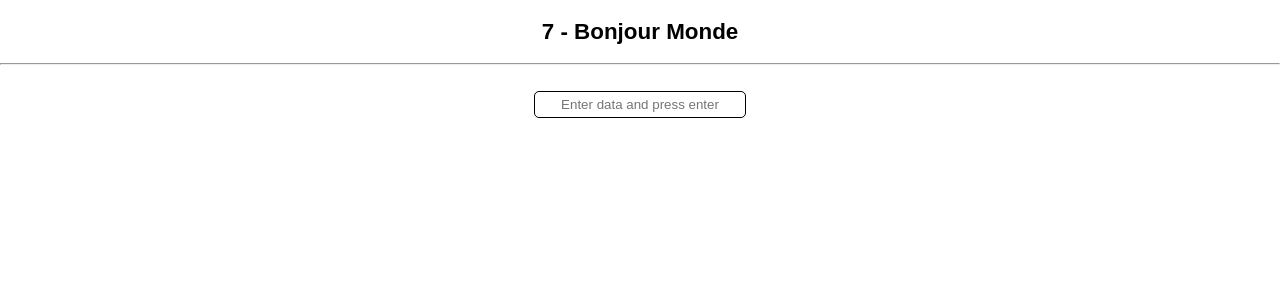
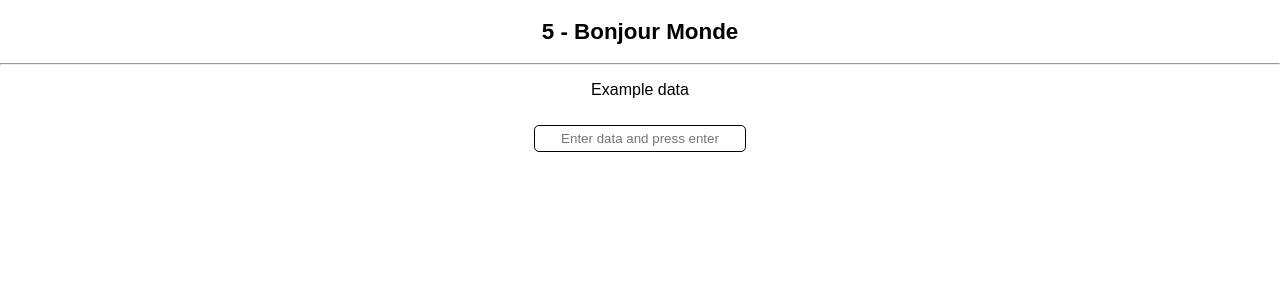
Before and after one commit to c4software/react-minimal-example, a React (Create React App) app: page / in a window 1280 px wide. Shown: the top 300 px of the page. Built offline with nearby package versions, Linux system fonts and the light colour scheme.

Commit message:
Add default data

```diff
--- a/src/index.js
+++ b/src/index.js
@@ -6,6 +6,11 @@ import './index.css';
 import { Provider } from 'react-redux';
 import store from './redux';
 
+store.dispatch({
+  type: 'ADD_TO_LIST',
+  text: "Example data"
+})
+
 ReactDOM.render(
   <Provider store={store}>
     <App />
```
